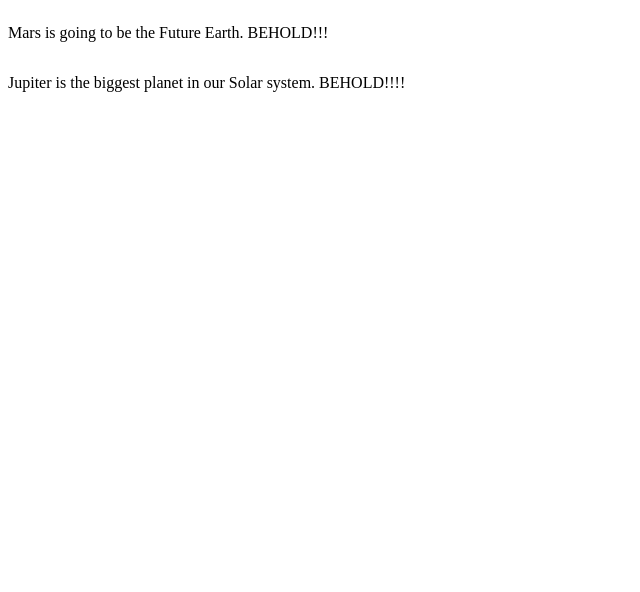
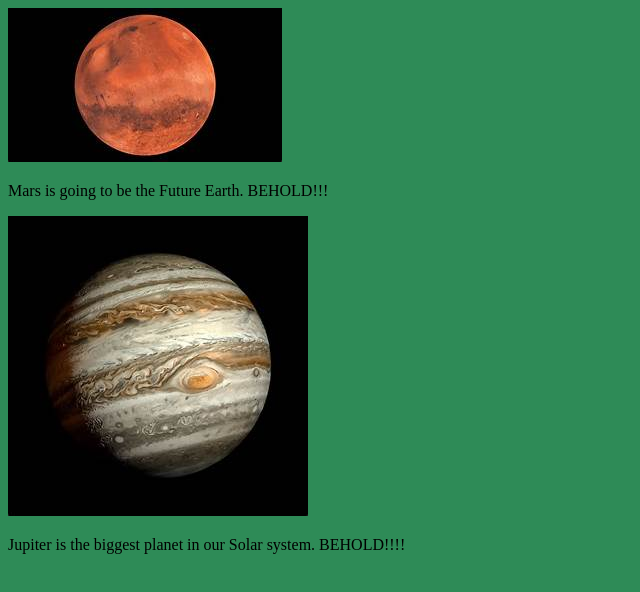
Before and after one commit to Superx210/My-Blog-Post, a plain HTML site: page index.html in a window 1280 px wide. Shown: the whole page, without its empty margins (0-640 px from the left). Drawn offline with Linux system fonts and the light colour scheme.

Commit message:
Add files via upload

```diff
--- a/index.html
+++ b/index.html
@@ -1,4 +1,14 @@
-<div class="img-section">
+<!DOCTYPE html>
+<html lang="">
+<head>
+    <meta charset="utf-8">
+    <meta name="viewport" content="width=device-width, initial-scale=1.0">
+    <title></title>
+   <link rel="stylesheet" href="style.css">
+</head>
+
+<body>
+ <div class="img-section">
     <div class="section style">
 <img src="th%20(9).jfif" alt="" />
         <p> Mars is going to be the Future Earth. BEHOLD!!!</p>
@@ -8,3 +18,6 @@
         <p> Jupiter is the biggest planet in our Solar system. BEHOLD!!!!</p>
     </div>
 </div>
+
+</body>
+</html>
--- /dev/null
+++ b/style.css
@@ -0,0 +1,3 @@
+body{
+    background-color:seagreen;
+    }
```
Also changed, not shown: th (9).jfif (added), th.jfif (added).
